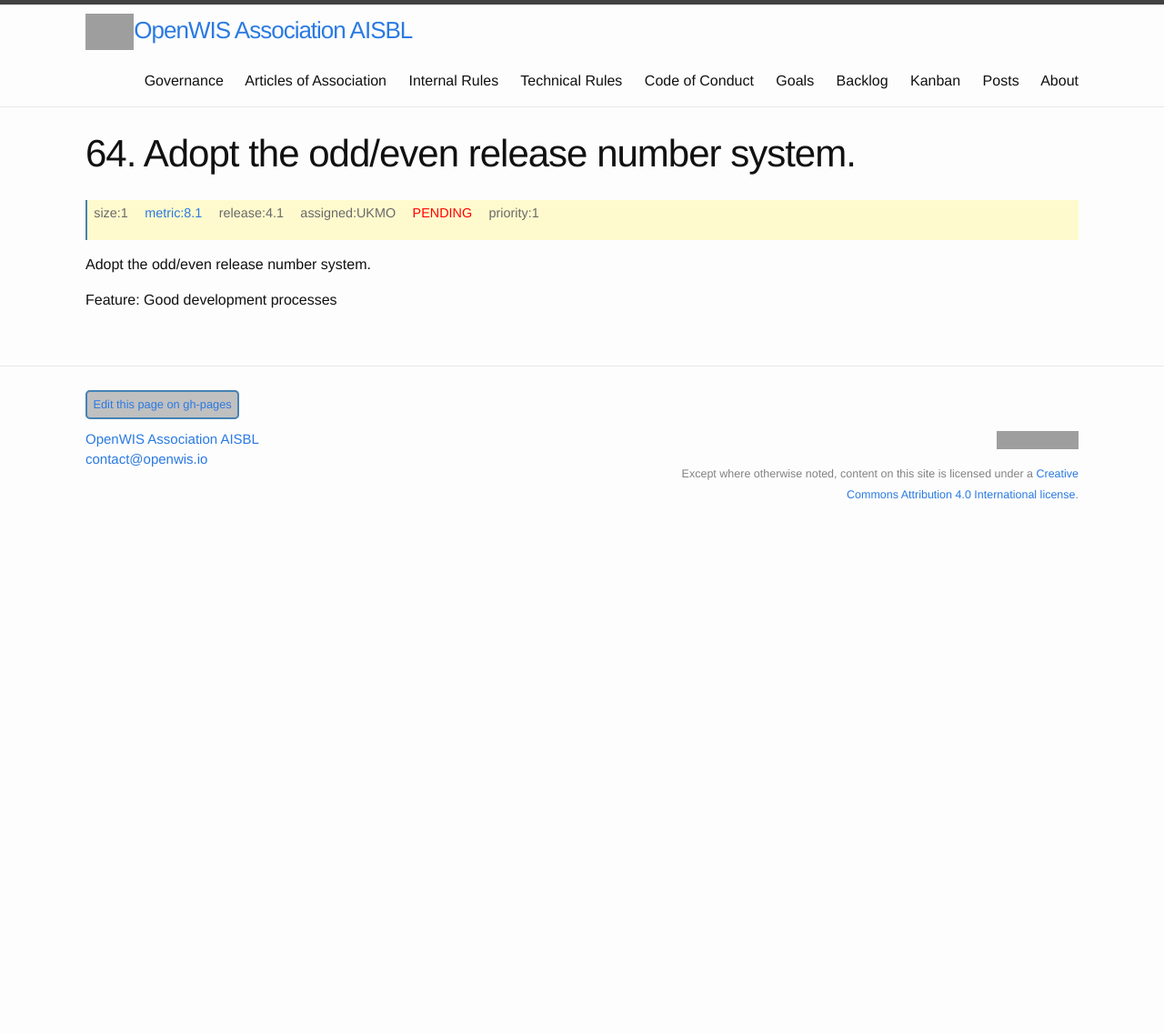
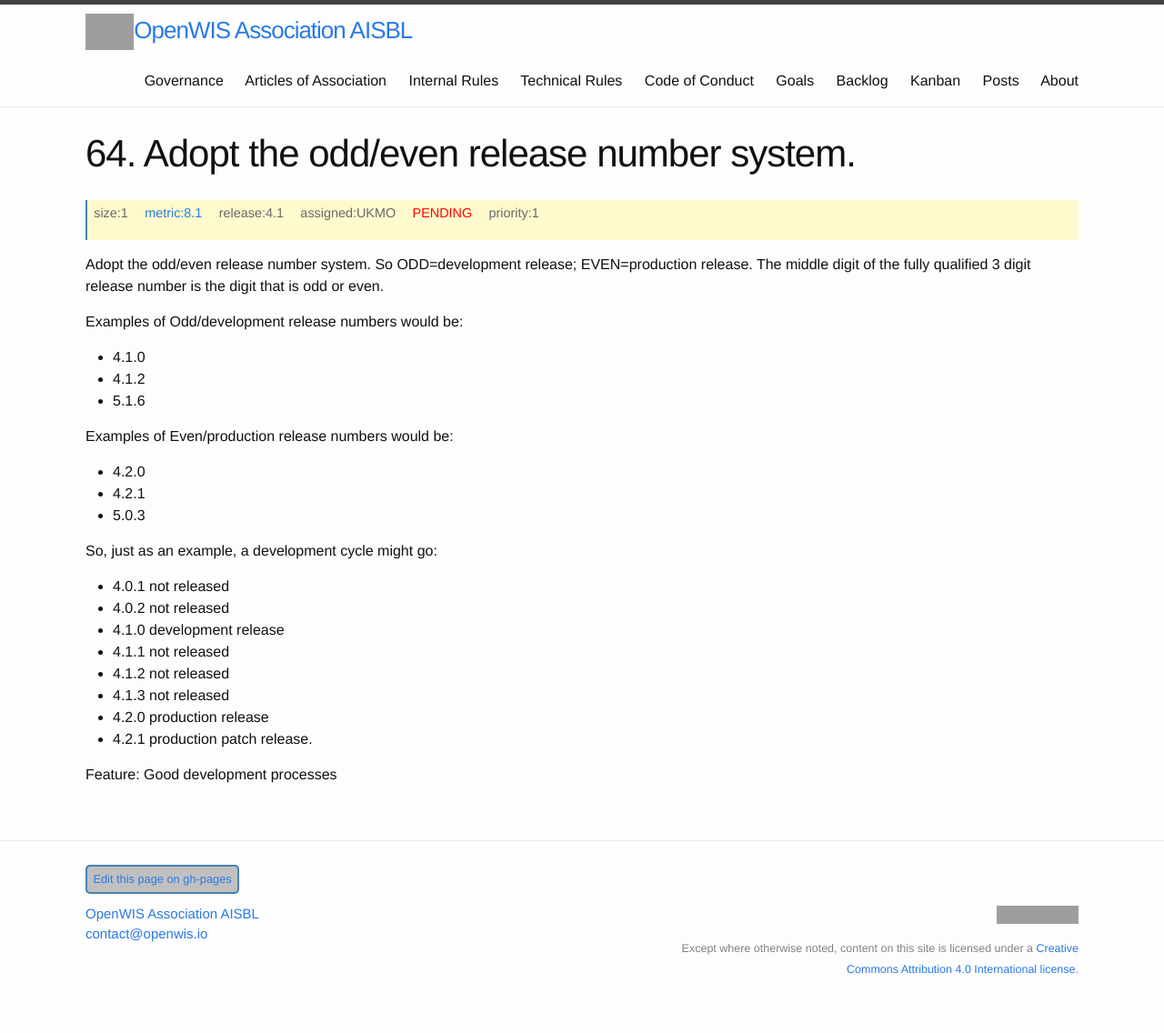
Before and after one commit to OpenWIS/openwis-documentation, a Jekyll site: the page built from _kanban/OpenWIS-Backlog-000064.md, in a window 1280 px wide. Shown: the whole page at 91% size. Built offline with Jekyll 4.4.1, drawn with Linux system fonts in a browser that asks for light colours; before the commit the page ends 900 px from its top, so only the background shows below that; grey boxes are pictures that could not be loaded.

Commit message:
Update OpenWIS-Backlog-000064.md
Text added.

```diff
--- a/_kanban/OpenWIS-Backlog-000064.md
+++ b/_kanban/OpenWIS-Backlog-000064.md
@@ -14,4 +14,24 @@ kanSize: 1
 kanPriority: 1
 kanRepo:
 ---
-Adopt the odd/even release number system.
+Adopt the odd/even release number system.  So ODD=development release; EVEN=production release.  The middle digit of the fully qualified 3 digit release number is the digit that is odd or even.
+
+Examples of Odd/development release numbers would be:
+- 4.1.0
+- 4.1.2
+- 5.1.6
+
+Examples of Even/production release numbers would be:
+- 4.2.0
+- 4.2.1
+- 5.0.3
+
+So, just as an example, a development cycle might go:
+- 4.0.1 not released
+- 4.0.2 not released
+- 4.1.0 development release
+- 4.1.1 not released
+- 4.1.2 not released
+- 4.1.3 not released
+- 4.2.0 production release
+- 4.2.1 production patch release.
```
